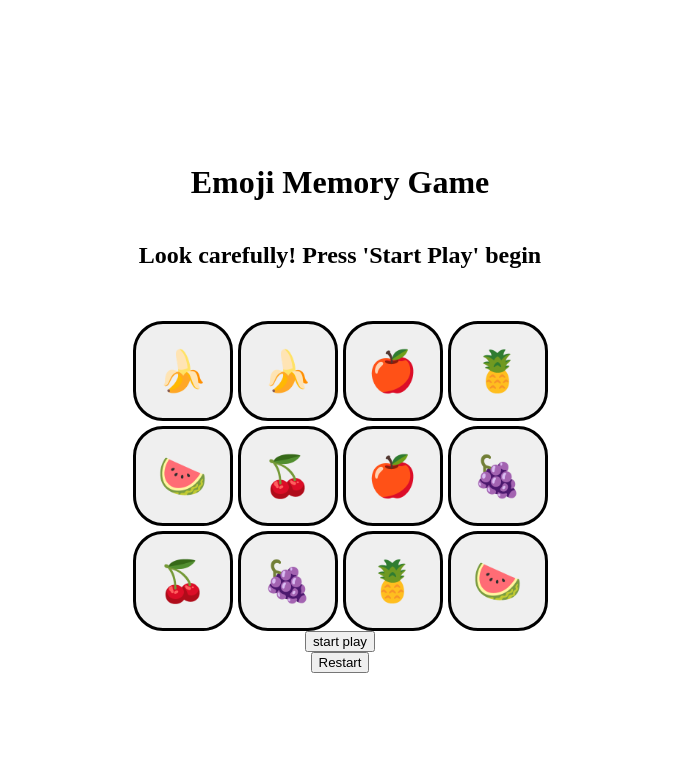
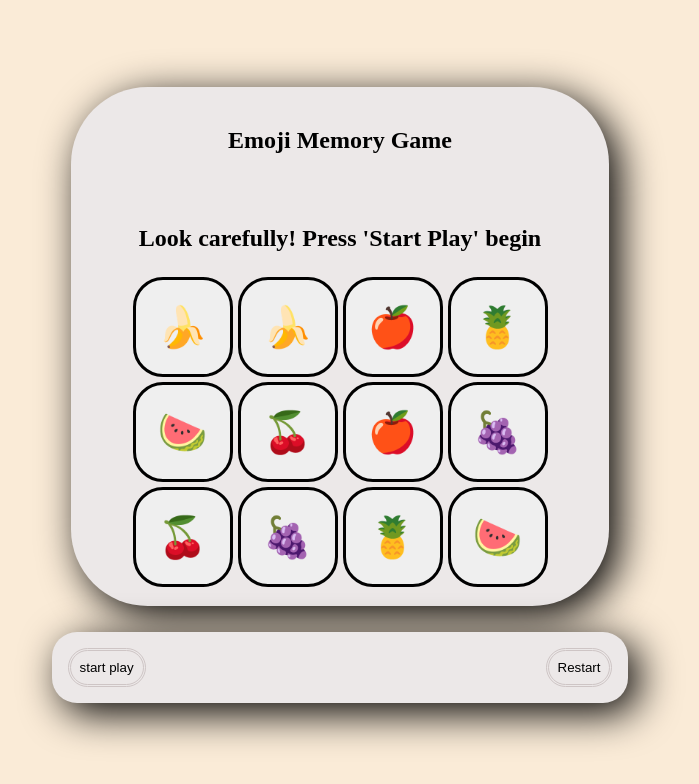
Before and after one commit to fadhel-s-hashem/Memory-Game, a plain HTML site: page index.html in a window 1280 px wide. Shown: the whole page, without its empty margins (300-999 px from the left). Drawn offline with Linux system fonts and the light colour scheme.

Commit message:
better visuals

```diff
--- a/app.js
+++ b/app.js
@@ -21,7 +21,6 @@ let randomImoji = emojis.sort(function () {
 })
 
 sqr.forEach(function (card, arry) {
-
   card.textContent = randomImoji[arry]
 
   card.addEventListener('click', function () {
@@ -65,7 +64,7 @@ sqr.forEach(function (card, arry) {
 
 startBT.addEventListener('click', function () {
   gameStarte = true
-  time.textContent= timerOn
+  time.textContent = timerOn
   sqr.forEach(function (card) {
     card.textContent = ""
     result.textContent = "Find the matching pairs"
@@ -73,9 +72,9 @@ startBT.addEventListener('click', function () {
   })
 
   runTimer = setInterval(function () {
-    if (result.textContent !== 'You win' && gameStarte=== true) {
+    if (result.textContent !== 'You win' && gameStarte === true) {
       time.textContent = timerOn = timerOn - 1
-      if(timerOn <= 0) {
+      if (timerOn <= 0) {
         result.textContent = "Game Over"
         gameStarte = false
       }
@@ -85,19 +84,11 @@ startBT.addEventListener('click', function () {
   }, 1000)
 })
 
-  // setTimeout(function () {
-    //   if (timerOn <= 0) {
-      // }, 30000)
-  //     time.textContent=""
-  //     clearInterval(runTimer)
-  //   }
-
-
 
 
 resetBT.addEventListener('click', function () {
   clearInterval(runTimer)
-    let randomImoji = emojis.sort(function () {
+  randomImoji = emojis.sort(function () {
     return 0.5 - Math.random()
   })
 
@@ -105,9 +96,9 @@ resetBT.addEventListener('click', function () {
   sqr.forEach(function (card, arry) {
     card.textContent = randomImoji[arry]
     timerOn = 30;
- time.textContent=""
+    time.textContent = ""
     gameStarte = false
- result.textContent="Look carefully! Press 'Start Play' begin"
- card.style.backgroundColor=""
+    result.textContent = "Look carefully! Press 'Start Play' begin"
+    card.style.backgroundColor = ""
   })
 })
--- a/css/style.css
+++ b/css/style.css
@@ -7,6 +7,17 @@ body {
     justify-content: center;
     min-height: 100dvh;
     flex-wrap: wrap;
+    background-color: antiquewhite;
+
+}
+
+
+.head{
+    text-align: center;
+    display: flex;
+    flex-wrap: wrap;
+    flex-direction:column;
+    width: 100%;
 
 }
 
@@ -18,6 +29,10 @@ body {
   width: 500px;
   gap: 5px;
   border: transparent 3px black;
+  border-radius: 6vw;
+  background-color: rgb(236, 232, 232);
+  box-shadow: 10px 10px 40px;
+  padding: 1.5vw;
 }
 
 .sqr {
@@ -30,4 +45,30 @@ body {
     display: flex;
     align-items: center;
     justify-content: center;
+
 }
+
+.sqr:hover{
+    border: 3px solid rgb(192, 161, 124);
+}
+
+.buttons{
+    margin: 2vw;
+    padding: 2dvh;
+    display: flex;
+    justify-content: center;
+    gap: 50dvh;
+    border: transparent ;
+    border-radius: 25px ;
+background-color: rgb(236, 232, 232);
+    box-shadow: 10px 10px 40px;
+}
+
+.re-st{
+    border-radius: 20px;
+    border: double rgb(206, 197, 197) ;
+    padding: 0.7vw;
+  background-color: rgb(236, 232, 232);
+
+
+}
--- a/index.html
+++ b/index.html
@@ -8,11 +8,14 @@
     <script defer src="app.js"></script>
 </head>
 <body>
-    <h1> Emoji Memory Game</h1>
-    <h2 id="result">Look carefully! Press 'Start Play' begin</h2>
-    <p id="timer"></p>
+
 
     <section class="board">
+        <div class="head">
+        <h1> Emoji Memory Game</h1>
+        <p id="timer"></p>
+        <h2 id="result">Look carefully! Press 'Start Play' begin</h2>
+        </div>
       <button class="sqr" id=""></button>
       <button class="sqr" id=""></button>
       <button class="sqr" id=""></button>
@@ -25,23 +28,11 @@
       <button class="sqr" id=""></button>
       <button class="sqr" id=""></button>
       <button class="sqr" id=""></button>
-    <!-- <div class="sqr" id=""></div>
-    <div class="sqr" id=""></div>
-    <div class="sqr" id=""></div>
-    <div class="sqr" id=""></div>
-    <div class="sqr" id=""></div>
-    <div class="sqr" id=""></div>
-    <div class="sqr" id=""></div>
-    <div class="sqr" id=""></div>
-    <div class="sqr" id=""></div>
-    <div class="sqr" id=""></div>
-    <div class="sqr" id=""></div>
-    <div class="sqr" id=""></div> -->
   </section>
 
-
-  <button id="start">start play</button>
-  <Button id="reset">Restart</Button>
-
+  <div class="buttons">
+  <button id="start" class="re-st">start play</button>
+  <Button id="reset" class="re-st">Restart</Button>
+  </div>
 </body>
 </html>
```
Lines whose indentation alone changed are shown as unchanged.
